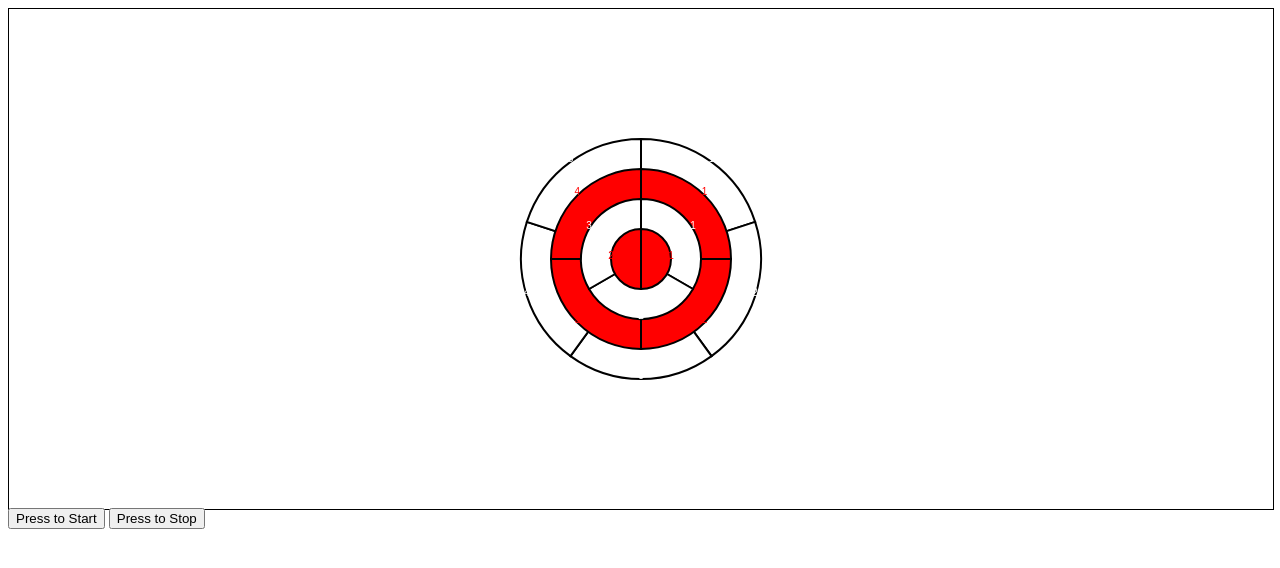
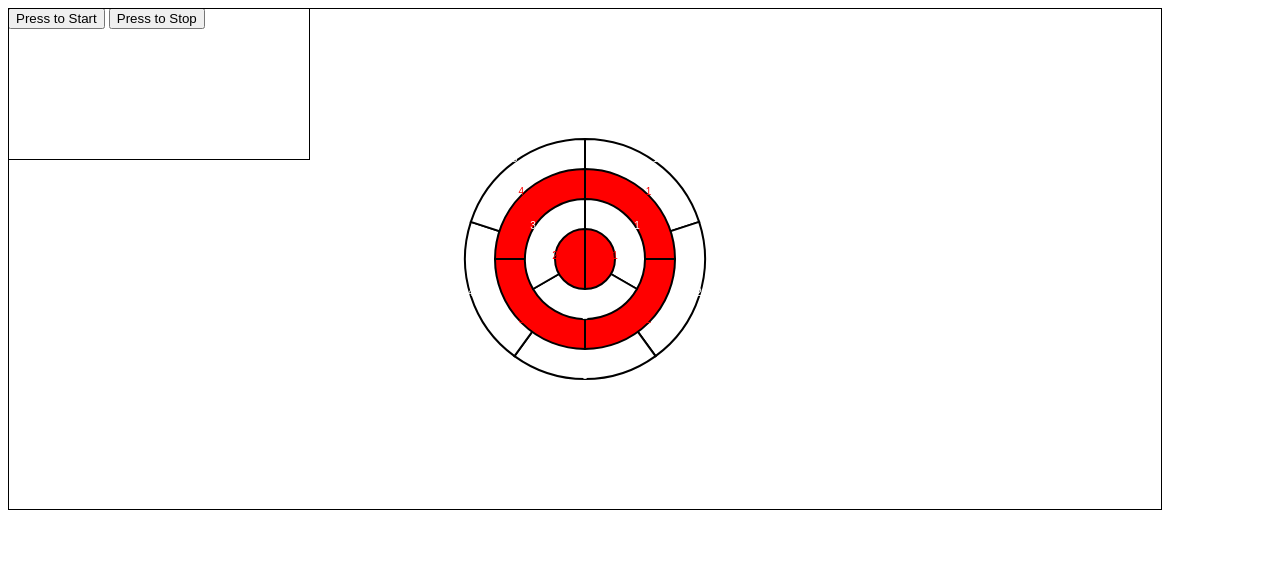
Before and after one commit to AlvaroMaceda/kagan-tools, a website built with webpack: page src/index.html in a window 1280 px wide. Built offline with nearby package versions, Linux system fonts and the light colour scheme.

Commit message:
Preparing two canvases for needle spin

```diff
--- a/src/index.html
+++ b/src/index.html
@@ -6,9 +6,17 @@
 </head>
 <body>
 
-<div id="spinner-container">
-    <canvas id="spinner-canvas"></canvas>
+
+<div id="foo">
+    <div id="spinner-container">
+        <canvas id="spinner-canvas"></canvas>
+    </div>
+    <div id="needle-container">
+        <canvas id="needle-canvas"></canvas>
+    </div>
 </div>
+
+
 
 <button id="start">Press to Start</button>
 <button id="stop">Press to Stop</button>
--- a/src/index.js
+++ b/src/index.js
@@ -11,8 +11,10 @@ let animation = new AnimationFrames();
 
 const startButton = document.querySelector('#start');
 const stopButton = document.querySelector('#stop');
+
 let start$ = fromEvent(startButton,'click');
 let stop$ = fromEvent(stopButton,'click');
+let resize$ = fromEvent(window,'resize');
 
 
 start$.subscribe(()=>{
@@ -38,6 +40,9 @@ frames$.subscribe((x) => {
 
 let spinnerCanvasElement = document.getElementById("spinner-canvas");
 let spinnerCanvas = spinnerCanvasElement.getContext("2d");
+
+let needleCanvasElement = document.getElementById("needle-canvas");
+let needleCanvas = needleCanvasElement.getContext("2d");
 
 function adjustCanvasSizeToParent(canvasElement, ctx) {
     let container = canvasElement.parentElement;
@@ -69,7 +74,6 @@ function resizeCanvasToContainer(){
 }
 resizeCanvasToContainer();
 
-
-window.addEventListener('resize',function(){
+resize$.subscribe(() => {
     resizeCanvasToContainer();
-},false);
+});
--- a/src/styles.css
+++ b/src/styles.css
@@ -2,8 +2,13 @@ body {
     padding: 0;
 }
 
-#spinner-container {
+#spinner-container, #needle-container {
+    position: absolute;
+}
+
+#spinner-container, #needle-container {
     height: 500px;
+    width: 90%;
 }
 
 canvas {
```
